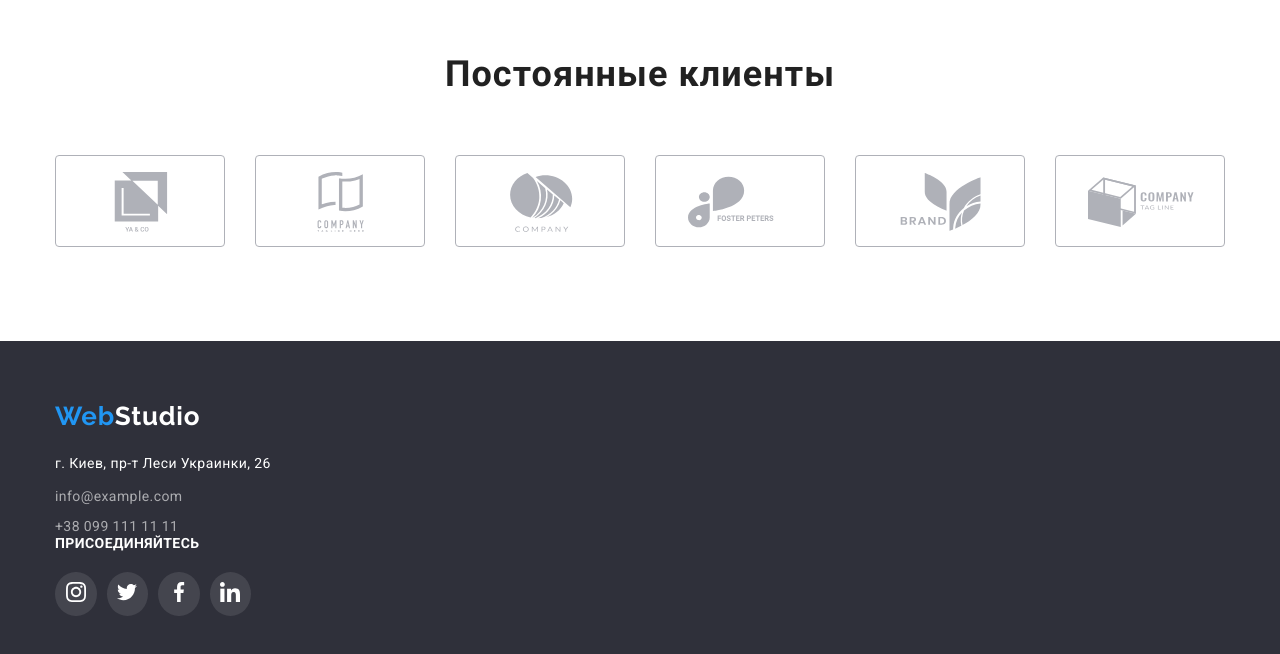
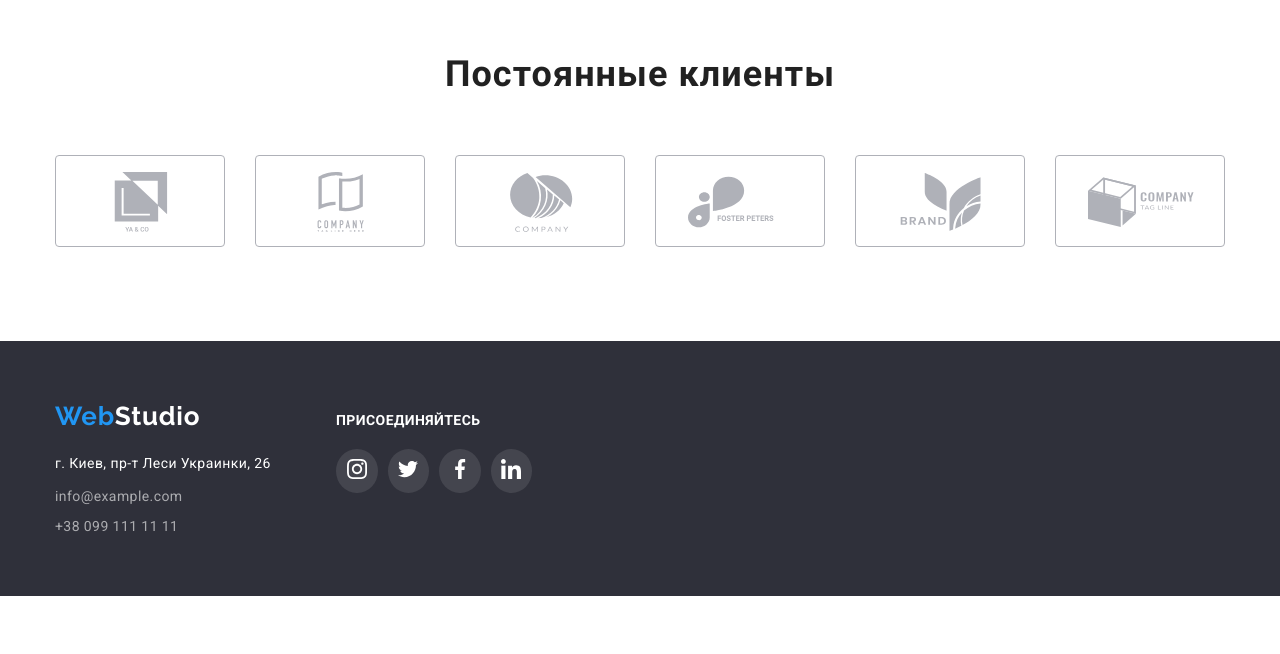
Before and after one commit to polygor1/goit-markup-hw-04, a plain HTML site: page index.html in a window 1280 px wide. Shown: the part 2388-3042 px from the top of the page. After the commit the page ends 2984 px from the top, so only its background shows below. Drawn offline with Linux system fonts and the light colour scheme.

Commit message:
2106031438

```diff
--- a/css/styles.css
+++ b/css/styles.css
@@ -379,17 +379,19 @@ ul {
 .footer {
   background-color: var(--background-footer-color);
   color: var(--footer-color);
-  display: flex;
-  flex-direction: column;
   padding-top: 60px;
   padding-bottom: 60px;
 }
+
 .footer .container {
   margin-top: 0px;
 }
-.footer .logo {
-  color: var(--footer-color);
+.footer-list {
+  display: flex;
+  flex-direction: row;
+
 }
+
 .address {
   font-family: var(--main-font);
   font-style: normal;
@@ -397,35 +399,39 @@ ul {
   font-size: 14px;
   line-height: 1.714;
   letter-spacing: 0.03em;
+  width: 231px;
   margin-top: 20px;
 }
-.footer-eaddress {
+.footer-one {
+  display: flex;
+  flex-direction: column;
+  margin-right: 50px;
+}
+.footer-one .logo {
+  margin-right: 0;
+  color: var(--footer-color);
+}.addres p {
+  height: 21px;
+}
+.footer-one-eaddr {
   display: flex;
   flex-direction: column;
 }
-.footer-eaddress p {
-  height: 21px;
-}
-.footer-eaddress a {
+.footer-one-eaddr a {
   margin-top: 9px;
   height: 21px;
   color: var(--footer-eadr-color);
 }
-.footer-eaddress :hover,
-.footer-eaddress :focus {
+.footer-one-eaddr a:hover,
+.footer-one-eaddr a:focus {
   color: var(--touch-color);
 }
-.footer .join {
-  /* flex-direction: row; */
-}
-/* .join .container {
-  flex-direction: row;
-  justify-content: start;
-} */
+
 .join {
   display: flex;
   flex-direction: column;
   width: 206px;
+  margin-top: 12px;
 }
 .join-text {
   text-transform: uppercase;
--- a/index.html
+++ b/index.html
@@ -401,20 +401,21 @@
   </main>
   <footer class="footer">
     <div class="container">
-      <div>
+      <ul class="footer-list">
+        <li class="footer-one">
             <!-- Logotype -->
             <a href="#" class="logo">
               <span class="logoweb">Web</span>Studio
             </a>
             <address class="address">
               <p>г. Киев, пр-т Леси Украинки, 26</p>
-          <div class="footer-eaddress">
+              <div class="footer-one-eaddr">
                 <a href="mailto:info@example.com">info@example.com</a>
                 <a href="tel:+380991111111">+38 099 111 11 11</a>
               </div>
             </address>
-      </div>
-      <div class="join">
+        </li>
+        <li class="join">
             <h3 class="join-text">Присоединяйтесь</h3>
             <!-- icon list -->
             <ul class="icons-socnet-list">
@@ -448,7 +449,11 @@
               </li>
             </ul>
             <!-- end icon list -->
-      </div>
+        </li>
+        <li class="subscribe">
+          <!-- subscribe -->
+        </li>
+    </ul>
     </div>
   </footer>
 </body>
```
Also changed, not shown: images/Logo.svg (added). Lines whose indentation alone changed are shown as unchanged.
